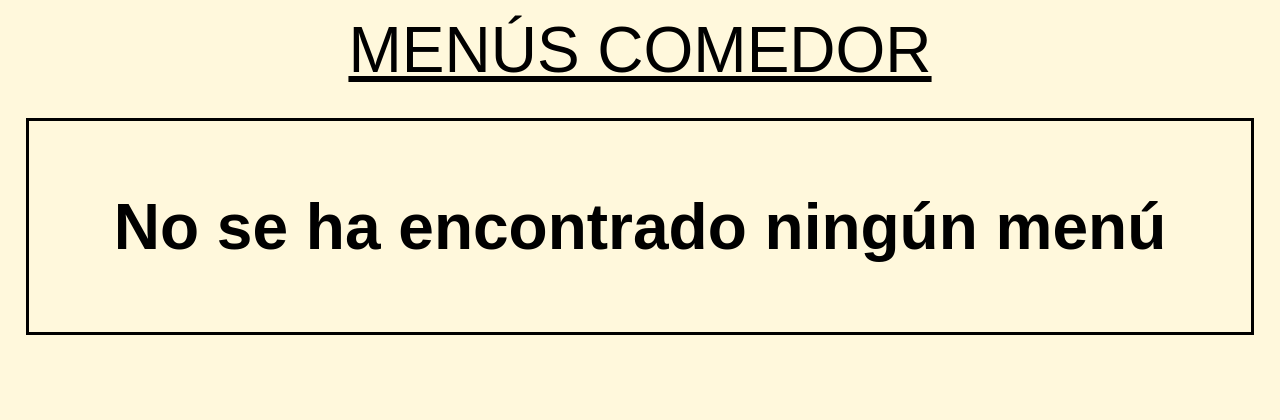
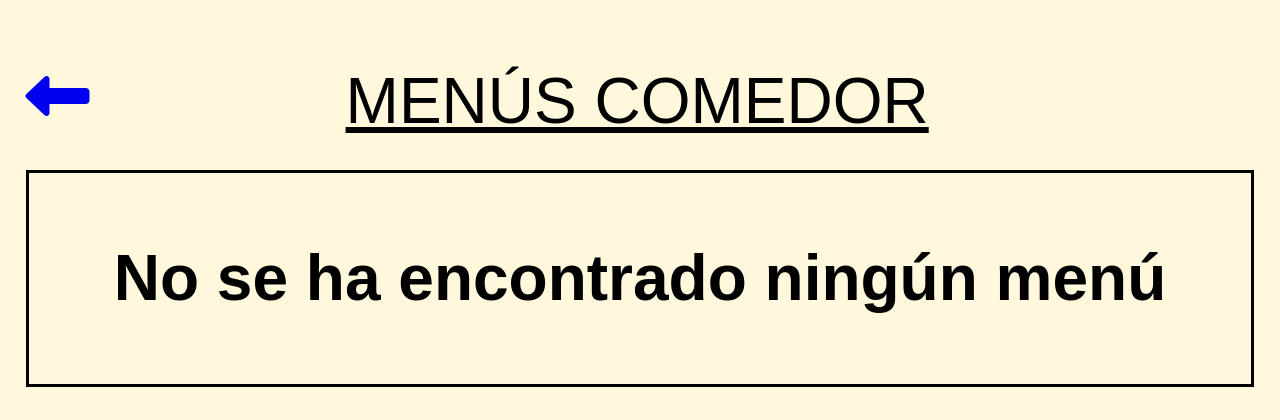
Before and after one commit to albertollamas-GII/DGP, a Django app: page /profesor/comanda/ in a window 1280 px wide. Shown: the top 420 px of the page. Run offline with Django 3.2, Linux system fonts and the light colour scheme; data comes from the database, SQL or seed files in the repository; some libraries are stand-ins or nearby versions.

Commit message:
[DGP] Añadida flecha atras visualizacion

```diff
--- a/static/visualizarComandasComedor.css
+++ b/static/visualizarComandasComedor.css
@@ -5,6 +5,13 @@
     font-size: 4rem;
     text-align: center;
     padding-top: 1%;
+    display: flex;
+    margin-top: 4%;
+}
+
+.contenedor-icono{
+    margin-right: 20%;
+    margin-left: 2%;
 }
 #listado{
     height: auto;
--- a/todoApp/templates/todoApp/VisualizarComandaComedor.html
+++ b/todoApp/templates/todoApp/VisualizarComandaComedor.html
@@ -1,4 +1,5 @@
 {%load static%}
+<script src="https://kit.fontawesome.com/5a852abedd.js" crossorigin="anonymous"></script>
 <link rel="stylesheet" href="{% static 'visualizarComandasComedor.css' %}">
 <link rel="stylesheet" href="{% static 'styles.css' %}">
 
```
